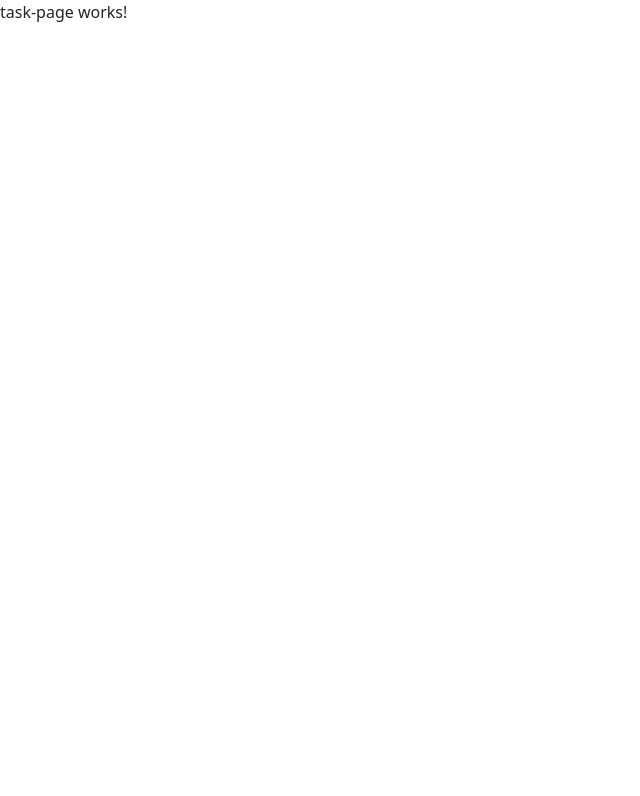
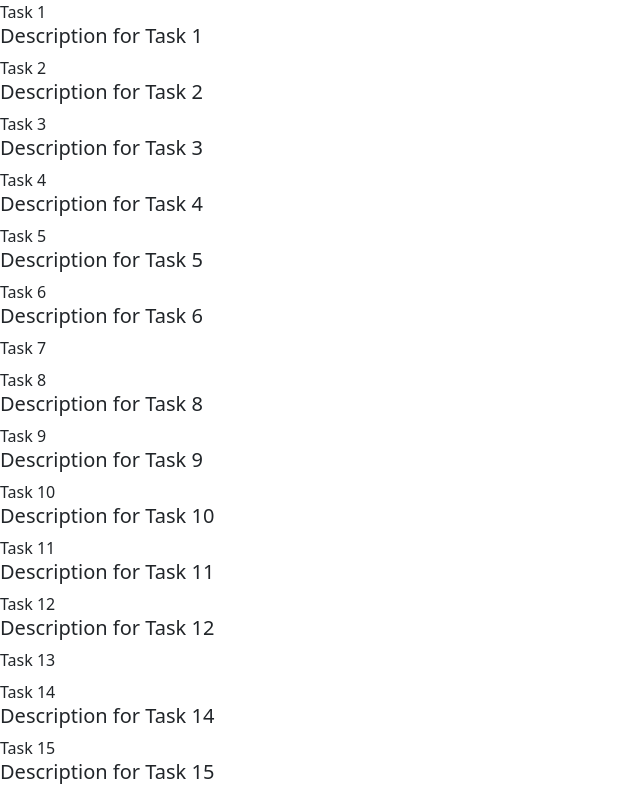
Before and after one commit to EgorSasim/to-do-simple-app, an Angular app: page /task-page in a window 1280 px wide. Shown: the top 796 px of the page, without its empty margins (0-640 px from the left). Built offline with nearby package versions, Linux system fonts and the light colour scheme.

Commit message:
implement tasks output on page

```diff
--- a/src/app/modules/task/services/task.service.ts
+++ b/src/app/modules/task/services/task.service.ts
@@ -4,9 +4,7 @@ import { TaskApiService } from '../../../api/task/task-api.service';
 import { TaskItem } from '../types/task.typings';
 import { Observable } from 'rxjs';
 
-@Injectable({
-  providedIn: TaskPageComponent,
-})
+@Injectable()
 export class TaskService {
   constructor(private taskApiService: TaskApiService) {}
 
--- a/src/app/modules/task/task-item/task-item.component.html
+++ b/src/app/modules/task/task-item/task-item.component.html
@@ -1 +1,4 @@
-<p>task-item works!</p>
+<div>
+  <header>{{ item.name }}</header>
+  <h5>{{ item.description }}</h5>
+</div>
--- a/src/app/modules/task/task-list/task-list.component.html
+++ b/src/app/modules/task/task-list/task-list.component.html
@@ -1 +1,3 @@
-<p>task-list works!</p>
+@for (task of taskList; track task.id) {
+<app-task-item [item]="task"></app-task-item>
+}
--- a/src/app/modules/task/task-page/task-page.component.html
+++ b/src/app/modules/task/task-page/task-page.component.html
@@ -1 +1,3 @@
-<p>task-page works!</p>
+@if (tasks$ | async; as tasks) {
+<app-task-list [taskList]="tasks"></app-task-list>
+}
--- a/src/app/modules/task/task-page/task-page.component.ts
+++ b/src/app/modules/task/task-page/task-page.component.ts
@@ -1,12 +1,20 @@
 import { ChangeDetectionStrategy, Component } from '@angular/core';
 import { TaskListComponent } from '../task-list/task-list.component';
+import { TaskService } from '../services/task.service';
+import { TaskItem } from '../types/task.typings';
+import { Observable } from 'rxjs';
+import { CommonModule } from '@angular/common';
 
 @Component({
   selector: 'app-task-page',
   standalone: true,
-  imports: [TaskListComponent],
+  imports: [TaskListComponent, CommonModule],
+  providers: [TaskService],
   templateUrl: './task-page.component.html',
   styleUrl: './task-page.component.scss',
   changeDetection: ChangeDetectionStrategy.OnPush,
 })
-export class TaskPageComponent {}
+export class TaskPageComponent {
+  public tasks$: Observable<TaskItem[]> = this.taskService.getTasks();
+  constructor(private taskService: TaskService) {}
+}
```
Also changed, not shown: src/app/modules/task/task-item/task-item.component.ts (+4 -3 lines), src/app/modules/task/task-list/task-list.component.ts (+5 -2 lines).
